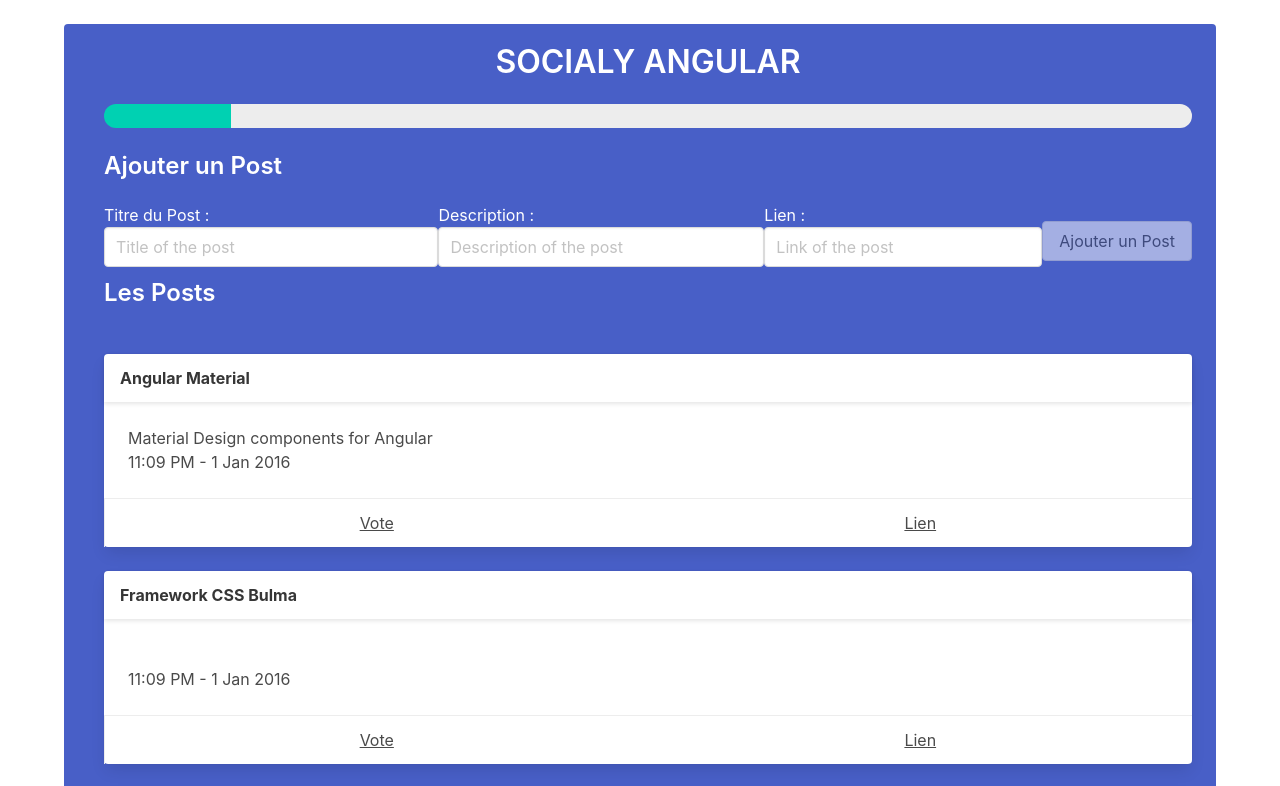
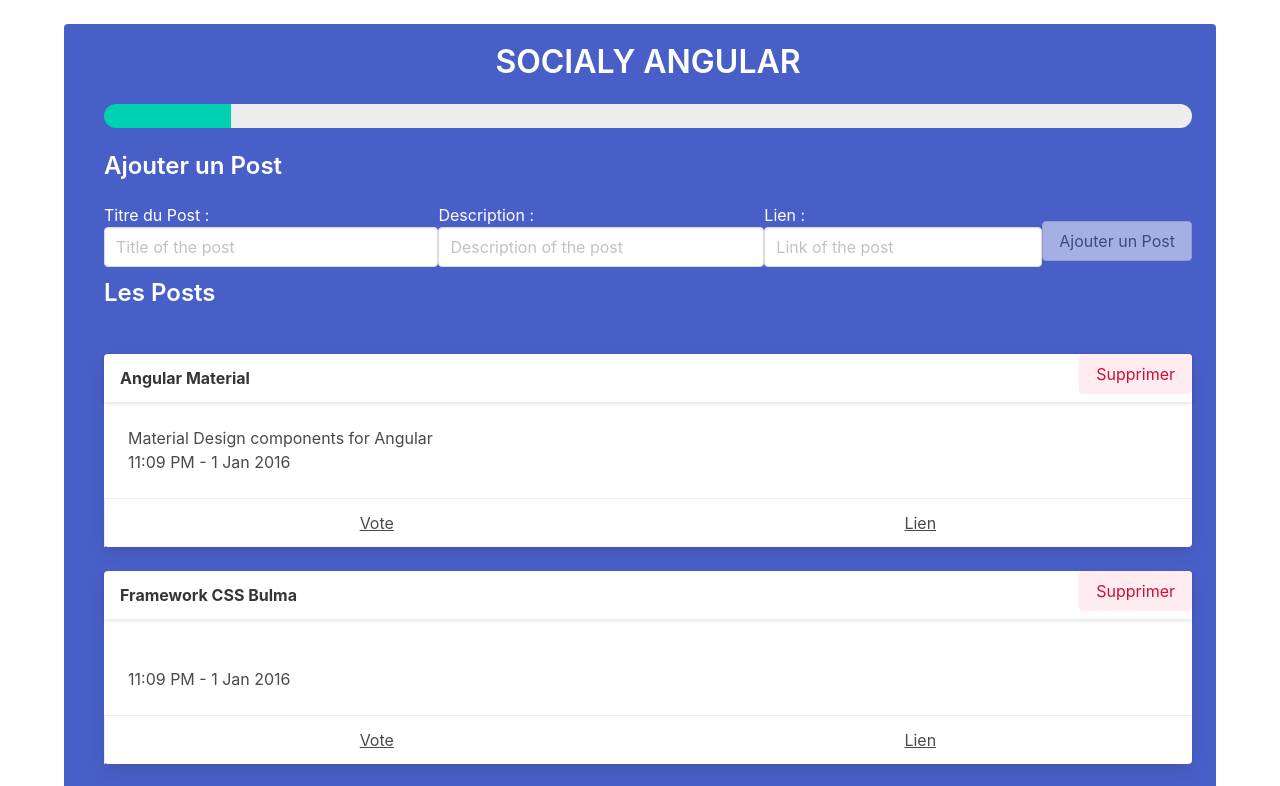
Before and after one commit to kevin-fer/SocialNetworkProject_LPERP_FERREIRA, an Angular app: page / in a window 1280 px wide. Shown: the top 786 px of the page. Built offline with nearby package versions, Linux system fonts and the light colour scheme.

Commit message:
before remove func

```diff
--- a/src/app/list/list.component.html
+++ b/src/app/list/list.component.html
@@ -7,7 +7,7 @@
     <h4 class="title is-4">Ajouter un Post</h4>
     <app-add (newItemEvent)="addItem($event)"></app-add>
     <h4 class="title is-4">Les Posts</h4>
-    <app-post class="blabla" [post] ="post" *ngFor="let post of posts;"></app-post>
+    <app-post  class="blabla" [post] ="post" *ngFor="let post of posts;"></app-post>
   </div>
 </div>
 
--- a/src/app/list/list.component.ts
+++ b/src/app/list/list.component.ts
@@ -20,6 +20,10 @@ export class ListComponent implements OnInit {
     console.log(newItem.title);
   }
 
+  removeItem (newItem: Post) {
+    //this.posts.splice(newItem);
+  }
+
   ngOnInit(): void {
     console.log("posts > ", this.posts);
   }
--- a/src/app/post/post.component.html
+++ b/src/app/post/post.component.html
@@ -2,7 +2,7 @@
   <header class="card-header">
     <p class="card-header-title">
       {{ post.title }}
-    </p>
+    </p>  <button class="button is-danger is-light">Supprimer</button>
     <!-- <span class="icon">
         <i class="fas fa-angle-down" aria-hidden="true"></i>
       </span>
--- a/src/app/post/post.component.ts
+++ b/src/app/post/post.component.ts
@@ -1,5 +1,5 @@
 import { Post } from './../@shared/models/post';
-import { Component, Input, OnDestroy, OnInit } from '@angular/core';
+import { Component, EventEmitter, Input, OnDestroy, OnInit, Output } from '@angular/core';
 
 @Component({
   selector: 'app-post',
@@ -11,8 +11,12 @@ export class PostComponent implements OnInit, OnDestroy {
   collapsed: boolean;
 
   @Input() post: Post;
+  @Output() newItemEvent = new EventEmitter<Post>();
 
   constructor() { }
+  onDeleteButton(){
+    this.newItemEvent.emit(this.post);
+  }
 
   ngOnInit(): void {
 
```
